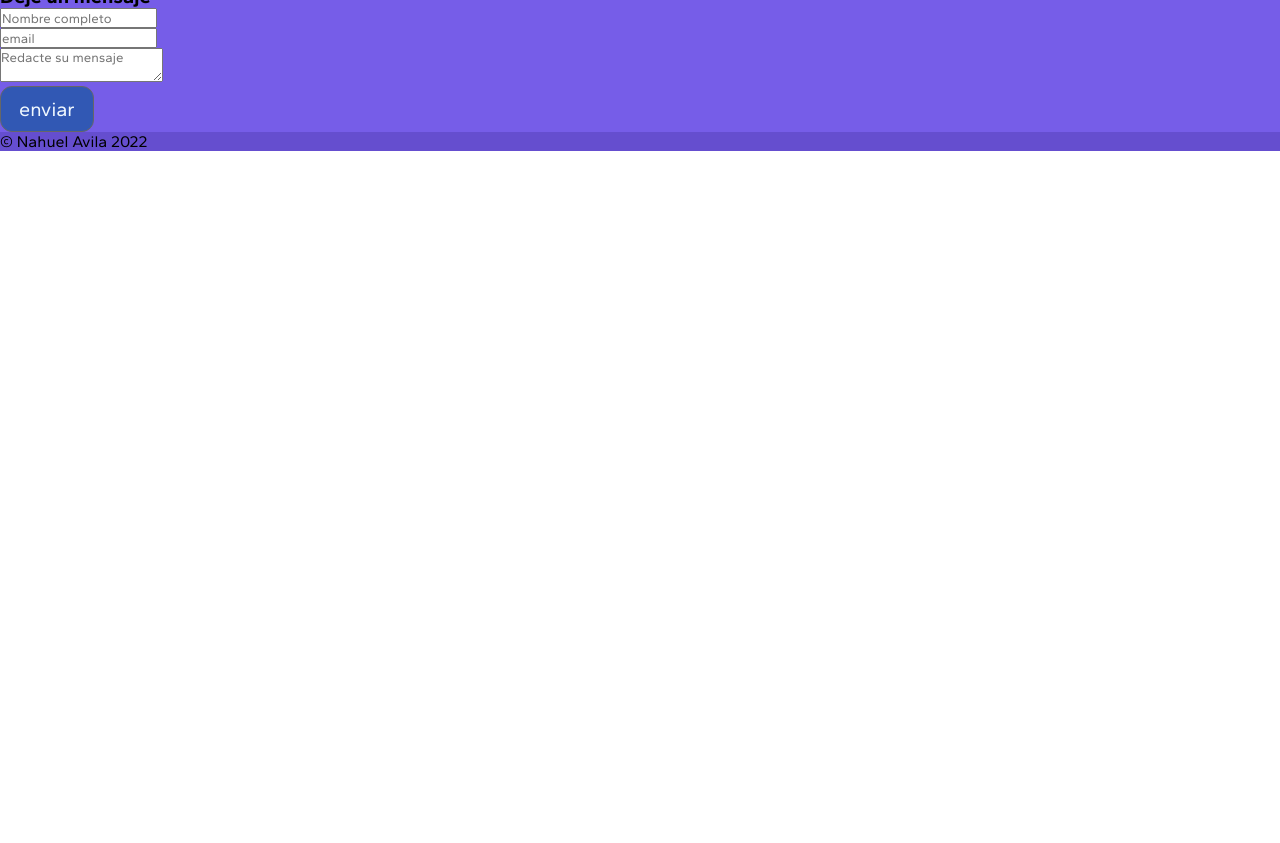
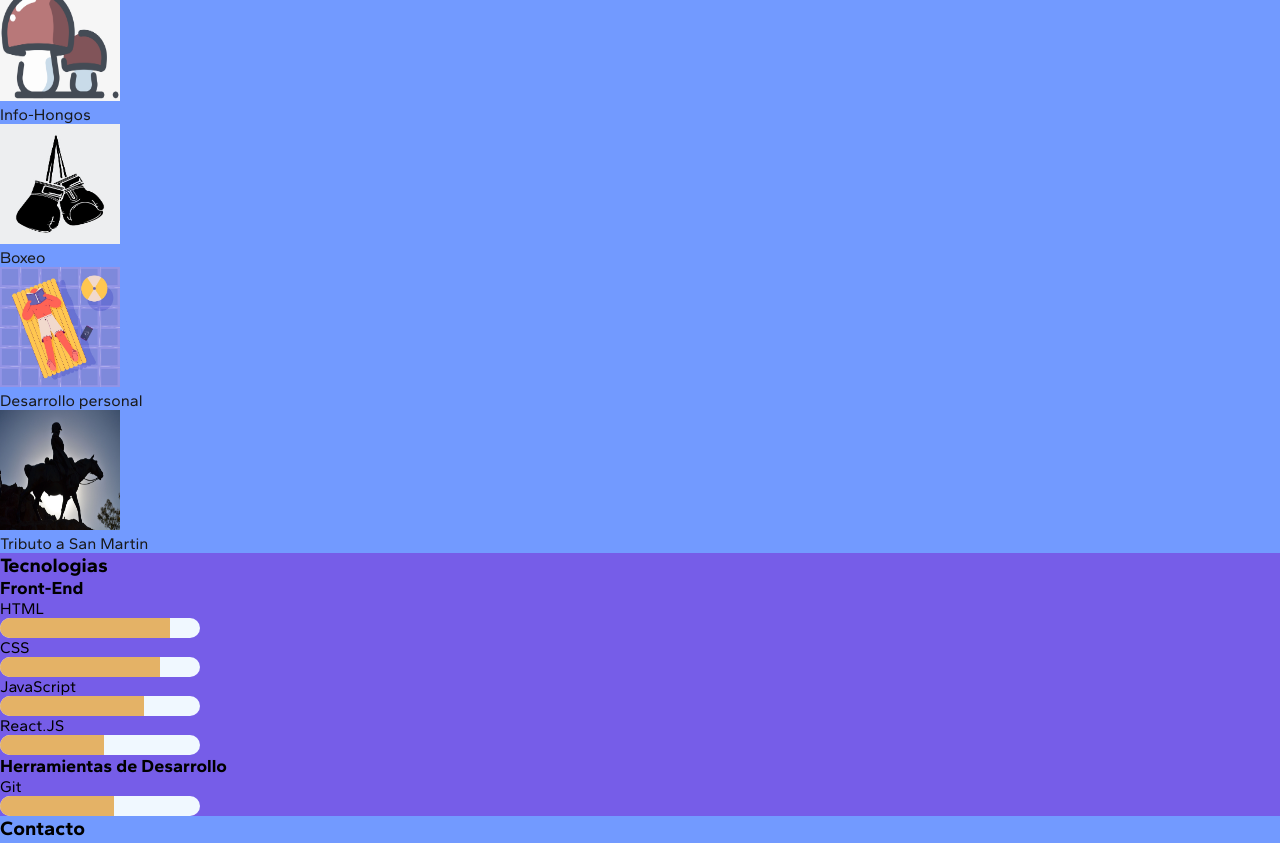
Before and after one commit to nahuelavila4/portfolio, a plain HTML site: page index.html in a window 1280 px wide. Shown: the part 1170-2013 px from the top of the page. Before the commit the page ends 1321 px from the top, so only its background shows below. Drawn offline with Linux system fonts and the light colour scheme.

Commit message:
barra progreso

```diff
--- a/index.css
+++ b/index.css
@@ -61,15 +61,26 @@ header #navbar{
 
 
 #welcome-section{
-  background-color: #729AFF;
-  padding: 14px;
-  text-align: justify;
+  height: 90vh;
+  text-align: center;
+  background-image: linear-gradient(
+    0deg,
+    rgba(0,0,0,0.5),
+    rgba(0,0,0,0.5)
+  ), url('./img/espacio.jpg');
+  background-repeat: no-repeat;
+  background-size: cover;
+  background-position: center center;
 
   display: flex;
   flex-flow: column wrap;
+  justify-content: center;
   align-items: center;
+
 }
-
+#welcome-section h1, h2{
+  color: rgb(236, 89, 89);
+}
 
 #info{
   background-color: #765DE8;
@@ -79,9 +90,10 @@ header #navbar{
   align-items: center;
   flex-flow: column wrap;
 }
-
-
-
+#info .container{
+  text-align: center;
+  padding: 0px 20px;
+}
 
 #projects{
   background-color: #729AFF;
@@ -93,16 +105,60 @@ header #navbar{
 
 
 
+#conocimientos{
+  background-color: #765DE8;
+}
+
+.skill-barra{
+  position: relative;
+  width: 200px;
+  height: 20px;
+  background-color: aliceblue;
+  border-radius: 25px;
+  overflow: hidden;
+}
+#html:before{
+  width: 85%;
+}
+#css:before{
+  width: 80%;
+}
+#react:before{
+  width: 52%;
+}
+#js:before{
+  width: 72%;
+}
+#git:before{
+  width: 57%;
+}
+.skill-barra::before{
+  content: '';
+  position: absolute;
+  height: 100%;
+  background-color: #e4b266;
+  transform: translateX(-100%);
+  animation: fill-bar 1s 0.2s ease-in-out forwards;
+}
+@keyframes fill-bar{
+  to{
+    transform: translateX(0%);
+  }
+}
+
+
+
+
 
 #contact{
-  background-color: #765DE8;
+  background-color: #729AFF;
 }
 
 
 
 
 footer{
-  background-color: #654ecf;
+  background-color: #5c81df;
 }
 
 
--- a/index.html
+++ b/index.html
@@ -35,17 +35,22 @@
         <h2>Bienvenido a mi portfolio</h2>
       </section>
       <section id="info">
+        <div class="container">
           <h3>Informacion sobre mi</h3>
-        <img src="./img/Foto.jpg" alt="">
+          <div id="cont-info">
+            <img src="./img/Foto.jpg" alt="" />
             <p>
-          Lorem ipsum dolor sit amet consectetur adipisicing elit. Beatae vero
-          sunt ipsam esse, obcaecati maxime eligendi deleniti cupiditate aliquam
-          modi pariatur quia enim eos quae quam veritatis fugiat, quaerat
-          molestiae.
+              Lorem ipsum dolor sit amet consectetur adipisicing elit. Beatae
+              vero sunt ipsam esse, obcaecati maxime eligendi deleniti
+              cupiditate aliquam modi pariatur quia enim eos quae quam veritatis
+              fugiat, quaerat molestiae.
             </p>
+          </div>
+        </div>
       </section>
       <section id="projects">
-        <h3>Algunos trabajos que he realizado</h3>
+        <div class="container">
+          <h3>Trabajos que he realizado</h3>
           <div class="project-tile">
             <div class="indiv">
               <a href="primer_layout.html" target="_blank">
@@ -72,10 +77,37 @@
               </a>
             </div>
           </div>
+        </div>
       </section>
-      <!-- 	<sectio id="conocimientos">
-
-	</sectio> -->
+      <section id="conocimientos">
+        <h3>Tecnologias</h3>
+        <div class="tec-front">
+          <h4>Front-End</h4>
+          <div class="skill">
+            <p>HTML</p>
+            <div class="skill-barra" id="html"></div>
+          </div>
+          <div class="skill">
+            <p>CSS</p>
+            <div class="skill-barra" id="css"></div>
+          </div>
+          <div class="skill">
+            <p>JavaScript</p>
+            <div class="skill-barra" id="js"></div>
+          </div>
+          <div class="skill">
+            <p>React.JS</p>
+            <div class="skill-barra" id="react"></div>
+          </div>
+        </div>
+        <div class="tec-tool">
+          <h4>Herramientas de Desarrollo</h4>
+          <div class="skill">
+            <p>Git</p>
+            <div class="skill-barra" id="git"></div>
+          </div>
+        </div>
+      </section>
       <section id="contact">
         <div id="text">
           <h3>Contacto</h3>
```
Also changed, not shown: img/espacio.jpg (added). Lines whose indentation alone changed are shown as unchanged.
